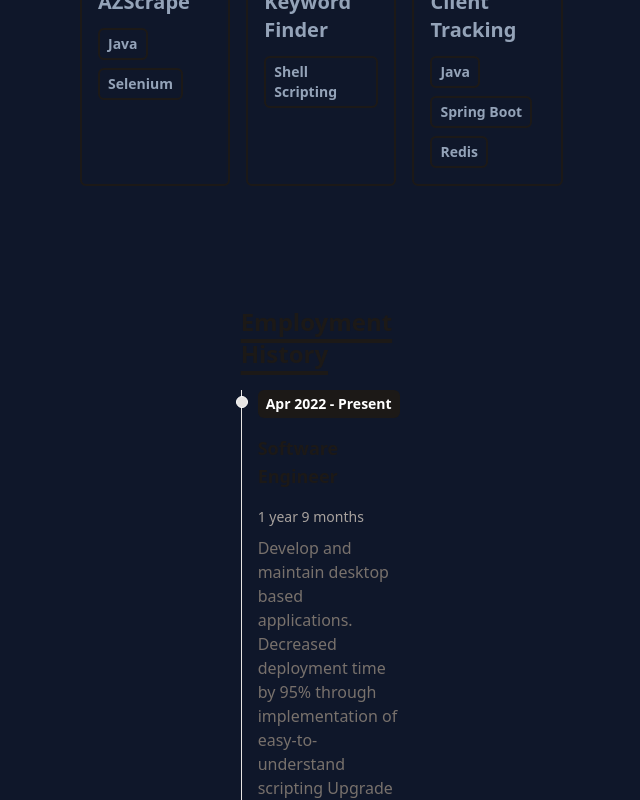
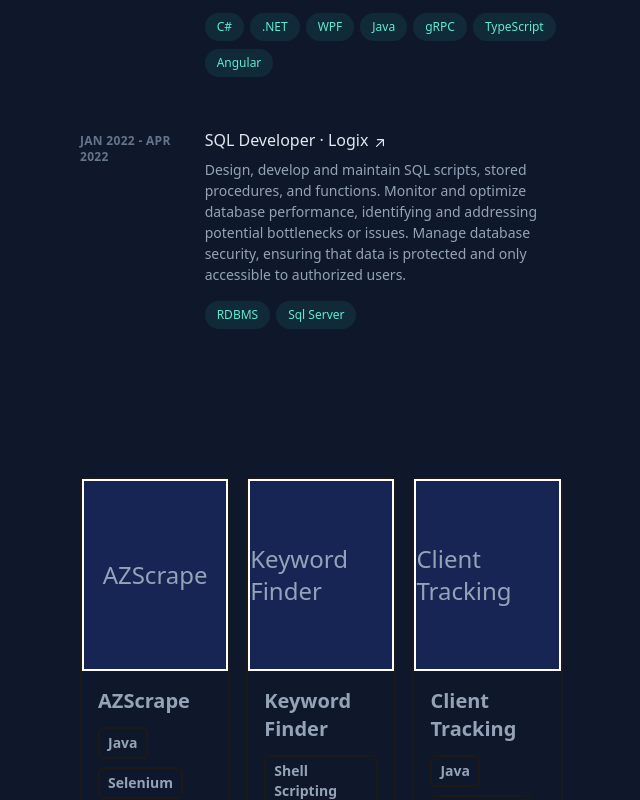
Before and after one commit to mammadyahyayev/portfolio, a React (Vite) app: page / in a window 1280 px wide. Shown: the part 1020-1820 px from the top of the page, without its empty margins (568-1208 px from the left). Built offline with nearby package versions, Linux system fonts and the light colour scheme.

Commit message:
Change experiences section

```diff
--- /dev/null
+++ b/src/components/ExperienceItem.tsx
@@ -0,0 +1,50 @@
+import {Experience} from "../data/timelineData.ts";
+import UpArrowIcon from "./UpArrowIcon.tsx";
+
+const ExperienceItem = ({experience}: { experience: Experience }) => {
+    return (
+        <li className="mb-12">
+            <div
+                className="group relative grid pb-1 transition-all sm:grid-cols-8 sm:gap-8 md:gap-4 lg:hover:!opacity-100 lg:group-hover/list:opacity-50">
+                <div
+                    className="absolute -inset-x-4 -inset-y-4 z-0 hidden rounded-md transition motion-reduce:transition-none lg:-inset-x-6 lg:block lg:group-hover:bg-slate-800/50 lg:group-hover:shadow-[inset_0_1px_0_0_rgba(148,163,184,0.1)] lg:group-hover:drop-shadow-lg"></div>
+                <header
+                    className="z-10 mb-2 mt-1 text-xs font-semibold uppercase tracking-wide text-slate-500 sm:col-span-2"
+                    aria-label="2018 to Present">
+                    {experience.date}
+                </header>
+                <div className="z-10 sm:col-span-6">
+                    <h3 className="font-medium leading-snug text-slate-200">
+                        <div>
+                            <a className="inline-flex items-baseline font-medium leading-tight text-slate-200 hover:text-teal-300 focus-visible:text-teal-300  group/link text-base"
+                               href={experience.link} target="_blank" rel="noreferrer noopener"
+                               aria-label="Lead Engineer at Upstatement (opens in a new tab)">
+                                <span
+                                    className="absolute -inset-x-4 -inset-y-2.5 hidden rounded md:-inset-x-6 md:-inset-y-4 lg:block"></span>
+                                    <span>{experience.role} · <span className="inline-block"> {experience.company}
+                                        <UpArrowIcon/>
+                                    </span>
+                                </span>
+                            </a>
+                        </div>
+                    </h3>
+                    <p className="mt-2 text-sm leading-normal">
+                        {experience.description}
+                    </p>
+                    <ul className="mt-2 flex flex-wrap" aria-label="Technologies used">
+                        {experience.tags.map(tag => (
+                            <li className="mr-1.5 mt-2">
+                                <div
+                                    className="flex items-center rounded-full bg-teal-400/10 px-3 py-1 text-xs font-medium leading-5 text-teal-300 ">
+                                    {tag}
+                                </div>
+                            </li>
+                        ))}
+                    </ul>
+                </div>
+            </div>
+        </li>
+    );
+};
+
+export default ExperienceItem;
--- /dev/null
+++ b/src/components/Experiences.tsx
@@ -0,0 +1,18 @@
+import {Experience} from "../data/timelineData.ts";
+import ExperienceItem from "./ExperienceItem.tsx";
+
+type ExperiencesProps = {
+    experiences: Experience[];
+}
+
+const Experiences = ({experiences}: ExperiencesProps) => {
+    return (
+        <>
+            {experiences.map(experience => (
+                <ExperienceItem experience={experience} key={experience.id}/>
+            ))}
+        </>
+    );
+};
+
+export default Experiences;
--- a/src/components/Home.tsx
+++ b/src/components/Home.tsx
@@ -1,6 +1,6 @@
 import NavBar from "./navbar/NavBar.tsx";
 import Projects from "./Projects.tsx";
-import Timelines from "./Timelines.tsx";
+import Experiences from "./Experiences.tsx";
 import {employmentHistoryData} from "../data/timelineData.ts";
 import Contact from "./Contact.tsx";
 import Socials from "./socials/Socials.tsx";
@@ -65,6 +65,13 @@ function Home() {
                                     software engineer and system architect.
                                 </p>
                             </section>
+
+                            <section id="experience" className="mb-16 scroll-mt-16 md:mb-24 lg:mb-36 lg:scroll-mt-24">
+                                <ol className="group/list">
+                                    <Experiences title="Employment History" experiences={employmentHistoryData}/>
+                                </ol>
+                            </section>
+
                             <div className="flex flex-col md:flex-row items-center justify-center">
                                 <div className="grid grid-cols-1 md:grid-cols-2 lg:grid-cols-3 gap-4">
                                     <Projects/>
@@ -72,7 +79,7 @@ function Home() {
                             </div>
                             <div className="flex justify-center items-start mt-10 p-20 gap-12">
                                 <div className="w-full md:w-1/2">
-                                    <Timelines title="Employment History" dataList={employmentHistoryData}/>
+                                    <Experiences title="Employment History" experiences={employmentHistoryData}/>
                                 </div>
                             </div>
                             <div className="flex justify-center items-start mt-1">
--- a/src/components/TimelineItem.tsx
+++ /dev/null
@@ -1,29 +0,0 @@
-import {ITimeline} from "../data/timelineData.ts";
-
-const TimelineItem = (data: ITimeline) => {
-    return (
-        <ol className="flex flex-col items-center md:flex-row relative border-l border-stone-200 dark:border-stone-700">
-            <li className="mb-10 ml-4">
-                <div
-                    className="absolute w-3 h-3 bg-stone-200 rounded-full mt-1.5 -left-1.5 border border-white dark:border-stone-900 dark:bg-stone-700"/>
-                <p className="flex flex-wrap gap-4 flex-row items-center justify-start text-xs md:text-sm">
-                        <span
-                            className="inline-block px-2 py-1 font-semibold text-white dark:text-stone-900 bg-stone-900 dark:bg-white rounded-md">
-                            {data.date}
-                        </span>
-                    <h3 className="text-lg font-semibold text-stone-900 dark:text-white">
-                        {data.title}
-                    </h3>
-                    <div className="my-1 text-sm font-normal leading-none text-stone-400 dark:text-stone-500">
-                        {data.duration}
-                    </div>
-                </p>
-                <p className="my-2 text-base font-normal text-stone-500 dark:text-stone-400">
-                    {data.description}
-                </p>
-            </li>
-        </ol>
-    );
-};
-
-export default TimelineItem;
--- a/src/components/Timelines.tsx
+++ /dev/null
@@ -1,24 +0,0 @@
-import {ITimeline} from "../data/timelineData.ts";
-import TimelineItem from "./TimelineItem.tsx";
-import Title from "./Title.tsx";
-
-type TimeLineProps = {
-    title: string;
-    dataList: ITimeline[];
-}
-
-const Timelines = ({title, dataList}: TimeLineProps) => {
-    return (
-        <div className="">
-            <Title>{title}</Title>
-            {dataList.map(data => (
-                <TimelineItem date={data.date}
-                              title={data.title}
-                              duration={data.duration}
-                              description={data.description ? data.description : ""}/>
-            ))}
-        </div>
-    );
-};
-
-export default Timelines;
--- /dev/null
+++ b/src/components/UpArrowIcon.tsx
@@ -0,0 +1,15 @@
+const UpArrowIcon = () => {
+    return (
+        <svg xmlns="http://www.w3.org/2000/svg"
+             viewBox="0 0 20 20" fill="currentColor"
+             className="inline-block h-4 w-4 shrink-0 transition-transform group-hover/link:-translate-y-1 group-hover/link:translate-x-1 group-focus-visible/link:-translate-y-1 group-focus-visible/link:translate-x-1 motion-reduce:transition-none ml-1 translate-y-px"
+             aria-hidden="true">
+            <path fill-rule="evenodd"
+                  d="M5.22 14.78a.75.75 0 001.06 0l7.22-7.22v5.69a.75.75 0 001.5 0v-7.5a.75.75 0 00-.75-.75h-7.5a.75.75 0 000 1.5h5.69l-7.22 7.22a.75.75 0 000 1.06z"
+                  clip-rule="evenodd">
+            </path>
+        </svg>
+    );
+};
+
+export default UpArrowIcon;
--- a/src/data/timelineData.ts
+++ b/src/data/timelineData.ts
@@ -1,45 +1,58 @@
-export interface ITimeline {
+export interface Experience {
+    id: string;
     date: string;
-    title: string;
+    company: string;
+    link: string,
+    role: string;
     duration: string;
     description?: string;
+    tags: string[]
 }
 
-type EmploymentHistory = ITimeline;
-type EducationHistory = ITimeline;
+type EmploymentHistory = Experience;
+// type EducationHistory = Experience;
 
 export const employmentHistoryData: EmploymentHistory[] = [
     {
+        id: 'smartscoring',
         date: "Apr 2022 - Present",
-        title: "Software Engineer",
+        role: "Software Engineer",
+        company: "SmartScoring",
+        link: "https://smartscoring.com/",
         duration: "1 year 9 months",
         description: "Develop and maintain desktop based applications.\n" +
             "Decreased deployment time by 95% through implementation of easy-to-understand scripting\n" +
             "Upgrade and maintain existing systems to ensure that they meet evolving business needs.\n" +
             "Write and implement efficient code to ensure that code is scalable, maintainable, and secure.\n" +
-            "Continuously improve software development processes by identifying areas for improvement."
+            "Continuously improve software development processes by identifying areas for improvement.",
+        tags: ['C#', '.NET', 'WPF', 'Java', 'gRPC', 'TypeScript', 'Angular']
     },
     {
+        id: 'logix',
         date: "Jan 2022 - Apr 2022",
-        title: "SQL Developer",
+        role: "SQL Developer",
+        company: "Logix",
+        link: "http://logix.az/",
         duration: "4 months",
         description: "Design, develop and maintain SQL scripts, stored procedures, and functions.\n" +
             "Monitor and optimize database performance, identifying and addressing potential bottlenecks or issues.\n" +
-            "Manage database security, ensuring that data is protected and only accessible to authorized users."
+            "Manage database security, ensuring that data is protected and only accessible to authorized users.",
+        tags: ['RDBMS', 'Sql Server']
     }
 ]
 
-export const educationHistoryData: EducationHistory[] = [
-    {
-        date: "Sep 2022 - Jul 2024",
-        title: "Azerbaijan State University of Oil and Industry",
-        duration: "2 years",
-        description: "Master, Artificial Intelligence"
-    },
-    {
-        date: "Sep 2018 - Jul 2022",
-        title: "Azerbaijan State University of Oil and Industry",
-        duration: "4 years",
-        description: "Bachelor, Information Technology"
-    }
-]
+//
+// export const educationHistoryData: EducationHistory[] = [
+//     {
+//         date: "Sep 2022 - Jul 2024",
+//         title: "Azerbaijan State University of Oil and Industry",
+//         duration: "2 years",
+//         description: "Master, Artificial Intelligence"
+//     },
+//     {
+//         date: "Sep 2018 - Jul 2022",
+//         title: "Azerbaijan State University of Oil and Industry",
+//         duration: "4 years",
+//         description: "Bachelor, Information Technology"
+//     }
+// ]
--- a/src/index.css
+++ b/src/index.css
@@ -10,3 +10,9 @@
         @apply bg-slate-900 leading-relaxed text-slate-400 antialiased selection:bg-teal-300 selection:text-teal-900
     }
 }
+
+ol, ul {
+    list-style: none;
+    margin: 0;
+    padding: 0;
+}
```
